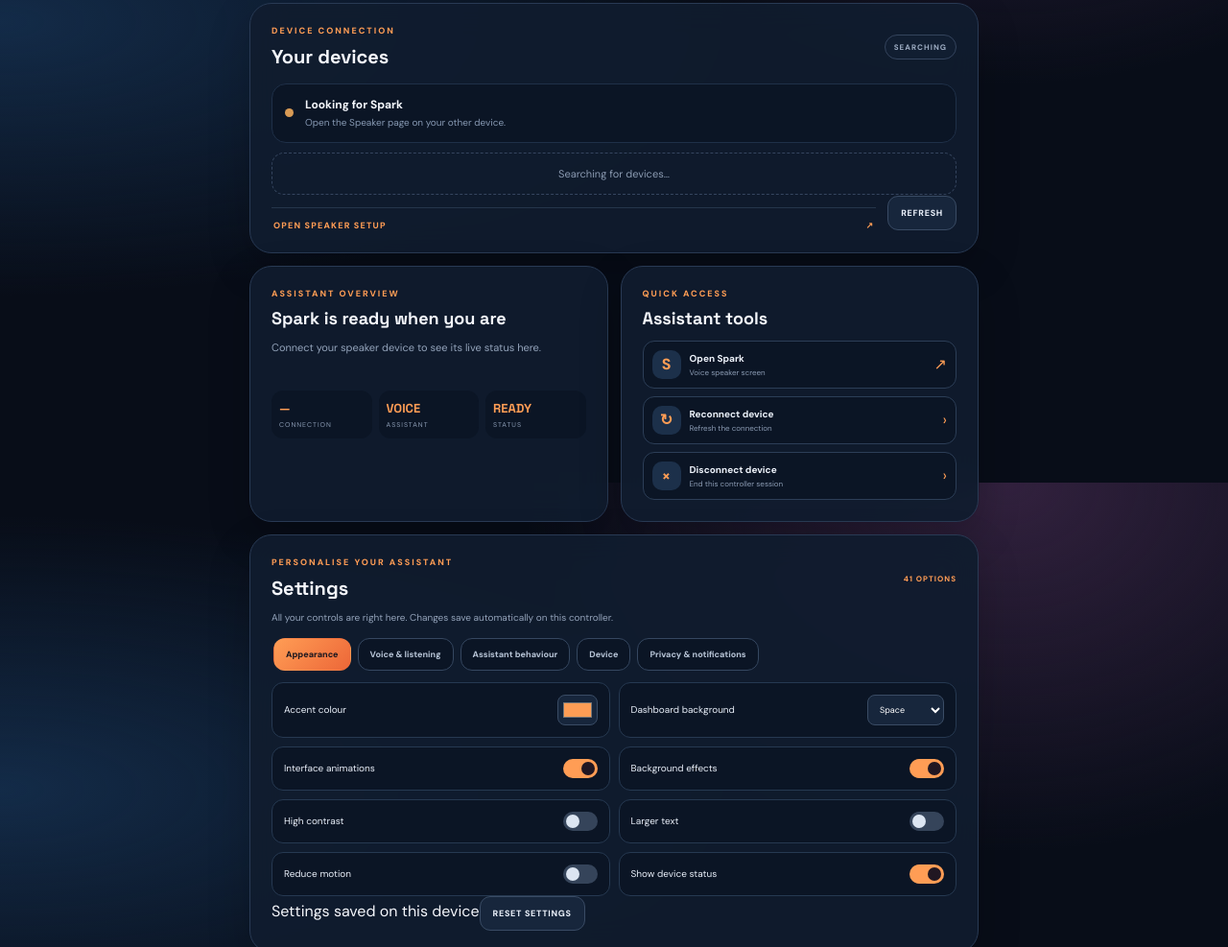
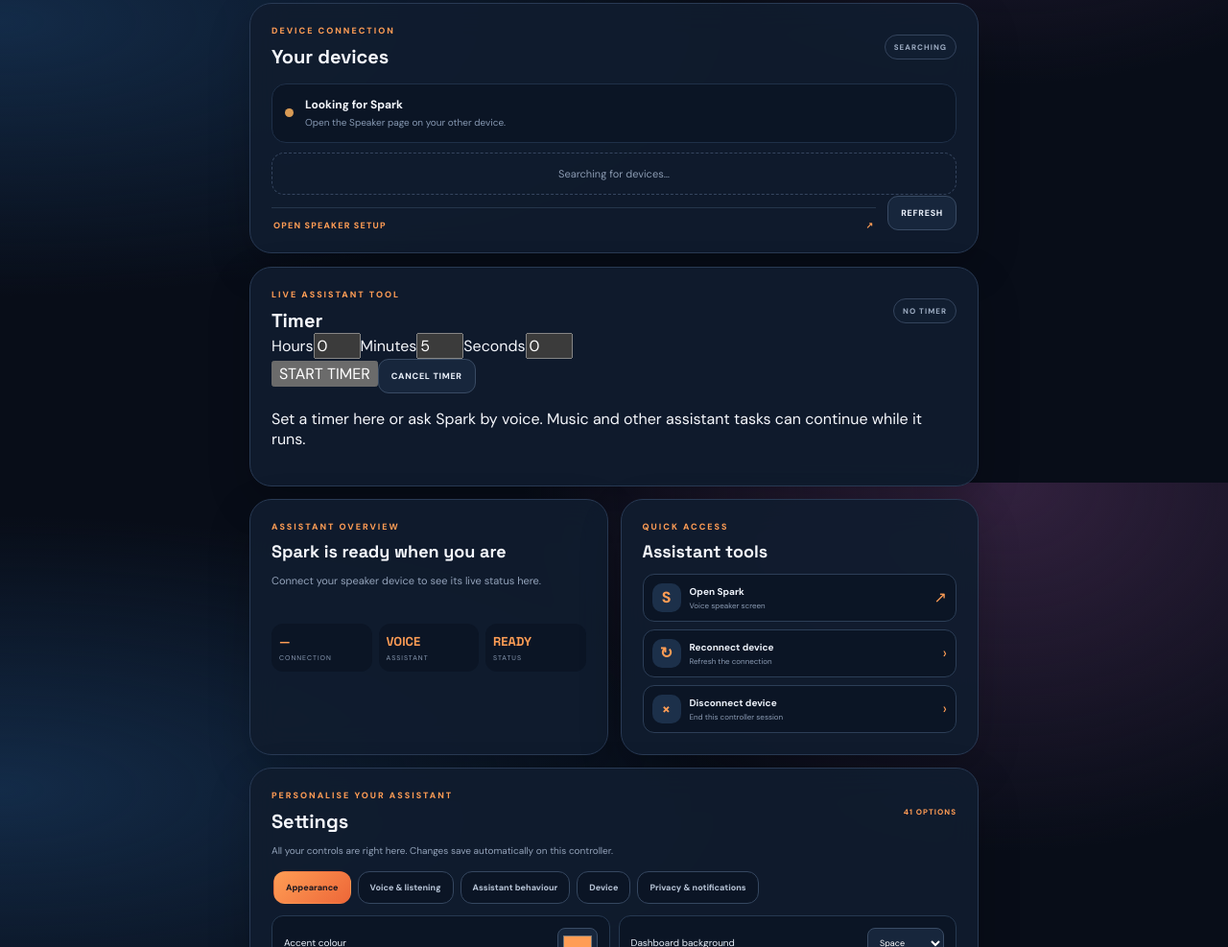
Before and after one commit to Rohansweb-codexamples/ROHANAI, a website: page public/index.html in a window 1280 px wide. Shown: the part 297-1284 px from the top of the page at 96% size. Drawn offline with Linux system fonts and the light colour scheme; no server answers.

Commit message:
Add inline timer to assistant dashboard

```diff
--- a/public/index.html
+++ b/public/index.html
@@ -4,9 +4,9 @@
 <header><a class="brand" href="/"><span class="brand-mark">R</span><span>ROHAN<span class="brand-accent">AI</span><small>SMART ASSISTANT</small></span></a><div class="top-actions"><span class="server-status"><i id="serverDot"></i><span id="serverText">Connecting</span></span></div></header>
 <section class="welcome"><div><p class="eyebrow">YOUR PERSONAL ASSISTANT</p><h1>Everything<br><span>in control.</span></h1><p class="subtext">Connect Spark, manage your assistant and customise how it works.</p></div><div class="hero-orb"><i></i></div></section>
 <section class="panel device-panel"><div class="panel-heading"><div><p class="eyebrow">DEVICE CONNECTION</p><h2>Your devices</h2></div><span class="status-chip" id="playState">SEARCHING</span></div><div class="connection-line"><i class="connection-dot" id="deviceDot"></i><div><strong id="deviceStatus">Looking for Spark</strong><small id="deviceDetail">Open the Speaker page on your other device.</small></div></div><div class="device-list" id="deviceList"><div class="device-empty">Searching for devices…</div></div><div class="device-actions"><a class="speaker-link" href="/speaker.html">OPEN SPEAKER SETUP <span>↗</span></a><button class="secondary-action" id="refreshDevices">REFRESH</button></div></section>
-<section class="dashboard-grid">
+<section class="panel timer-panel"><div class="panel-heading"><div><p class="eyebrow">LIVE ASSISTANT TOOL</p><h2>Timer</h2></div><span class="status-chip" id="timerStatus">NO TIMER</span></div><div class="timer-controls"><div class="timer-inputs"><label>Hours<input id="timerHours" type="number" min="0" max="23" value="0"></label><label>Minutes<input id="timerMinutes" type="number" min="0" max="59" value="5"></label><label>Seconds<input id="timerSeconds" type="number" min="0" max="59" value="0"></label></div><div class="timer-actions"><button id="startTimer" class="primary-action">START TIMER</button><button id="cancelTimer" class="secondary-action">CANCEL TIMER</button></div><p id="timerMessage">Set a timer here or ask Spark by voice. Music and other assistant tasks can continue while it runs.</p></div></section><section class="dashboard-grid">
 <article class="panel overview-card"><p class="eyebrow">ASSISTANT OVERVIEW</p><h2 id="assistantTitle">Spark is ready when you are</h2><p id="assistantDescription">Connect your speaker device to see its live status here.</p><div class="overview-stats"><div><strong id="connectionValue">—</strong><small>CONNECTION</small></div><div><strong id="voiceValue">VOICE</strong><small>ASSISTANT</small></div><div><strong id="modeValue">READY</strong><small>STATUS</small></div></div></article>
 <article class="panel quick-card"><p class="eyebrow">QUICK ACCESS</p><h2>Assistant tools</h2><div class="quick-links"><a href="/speaker.html"><span class="quick-icon">S</span><span><b>Open Spark</b><small>Voice speaker screen</small></span><span>↗</span></a><button id="reconnect"><span class="quick-icon">↻</span><span><b>Reconnect device</b><small>Refresh the connection</small></span><span>›</span></button><button id="forgetDevice"><span class="quick-icon">×</span><span><b>Disconnect device</b><small>End this controller session</small></span><span>›</span></button></div></article>
 </section>
-<section class="panel settings-panel" id="settings"><div class="panel-heading"><div><p class="eyebrow">PERSONALISE YOUR ASSISTANT</p><h2>Settings</h2></div><span class="settings-count" id="settingsCount">0 OPTIONS</span></div><p class="settings-intro">All your controls are right here. Changes save automatically on this controller.</p><div class="settings-tabs" id="settingsTabs"></div><div id="settingsContent"></div><div class="settings-footer"><span id="settingsSaved">Settings saved on this device</span><button id="resetSettings" class="secondary-action">RESET SETTINGS</button></div></section>
+<section class="panel settings-panel" id="settings"><div class="panel-heading"><div><p class="eyebrow">PERSONALISE YOUR ASSISTANT</p><h2>Settings</h2></div><span class="settings-count" id="settingsCount">40+ OPTIONS</span></div><p class="settings-intro">All your controls are right here. Changes save automatically on this controller.</p><div class="settings-tabs" id="settingsTabs"></div><div id="settingsContent"></div><div class="settings-footer"><span id="settingsSaved">Settings saved on this device</span><button id="resetSettings" class="secondary-action">RESET SETTINGS</button></div></section>
 <footer>Keep the Speaker page open on your speaker device for Spark to stay connected.</footer></main><div class="toast" id="toast" role="status"></div><script src="/controller.js?v=12"></script></body></html>
```
